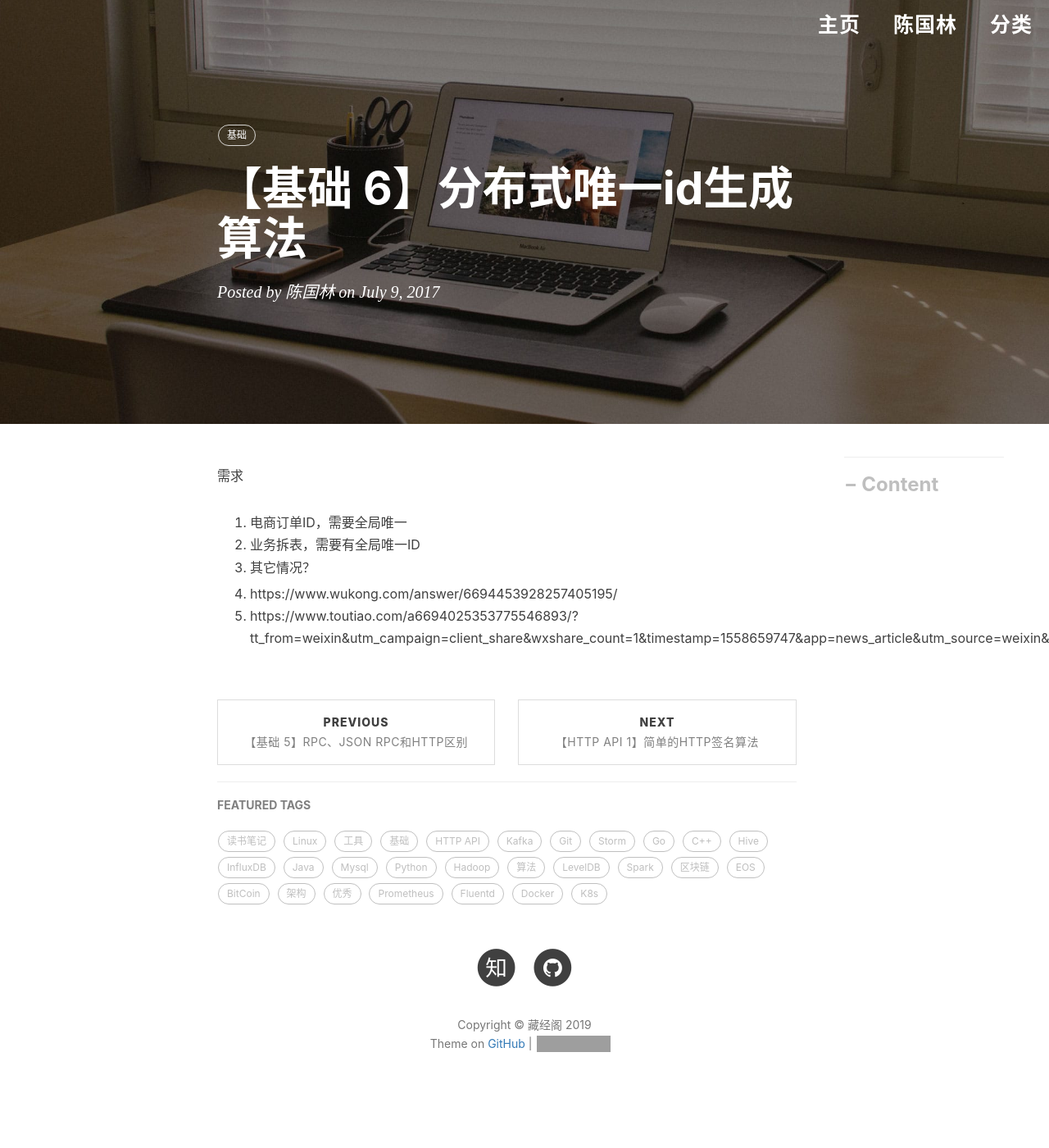
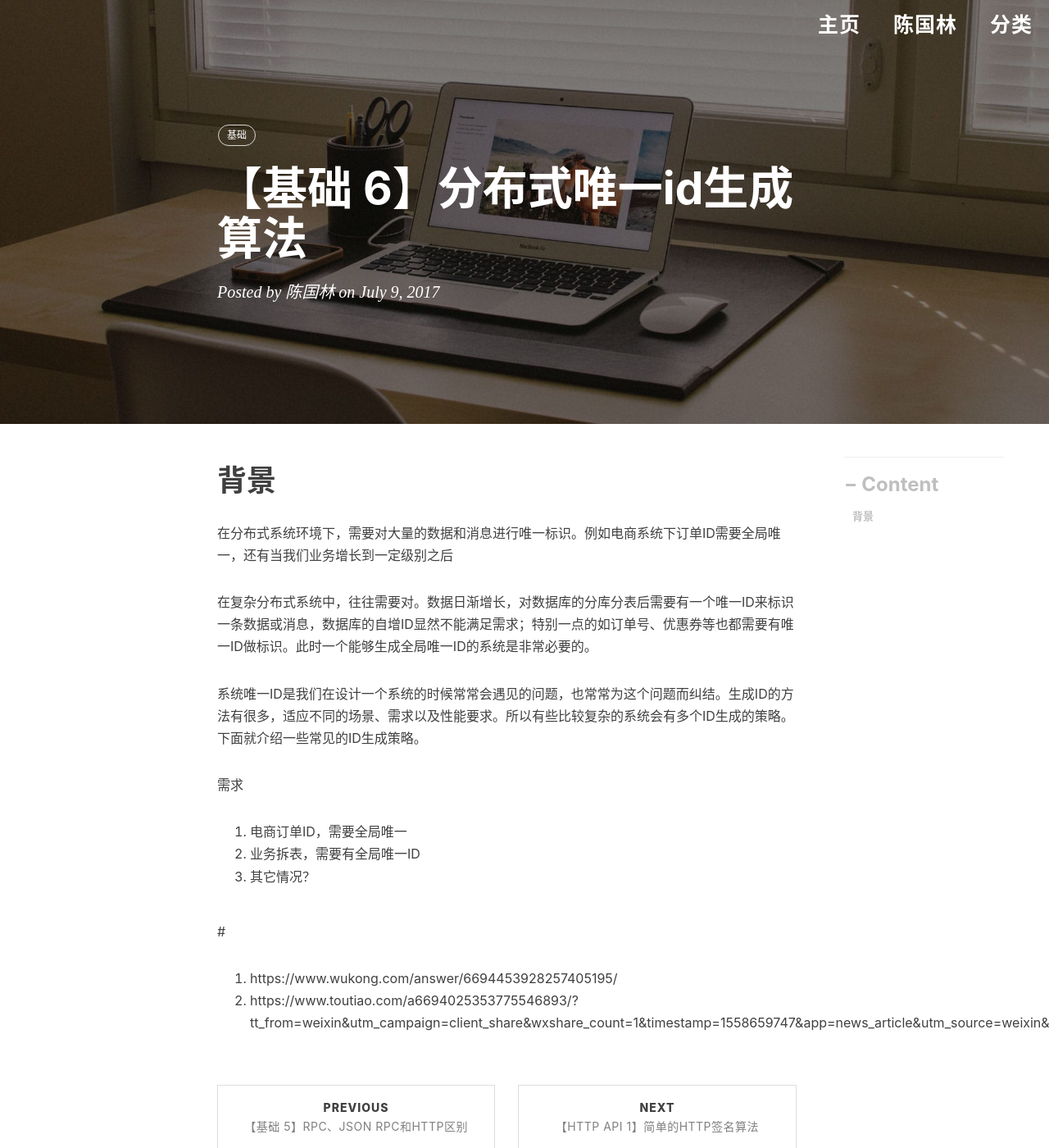
Before and after one commit to engru/chenguolin.github.io, a Jekyll site: the page built from _posts/2017-07-09-【基础-6】分布式唯一ID生成算法.md, in a window 1280 px wide and 1400 px high. Shown: the whole window at 82% size. Built offline with Jekyll 4.4.1, drawn with Linux system fonts in a browser that asks for light colours; nearby versions of some CDN libraries; comment, search, counter and statistics services are not loaded; grey boxes are pictures that could not be loaded.

Commit message:
Update 2017-07-09-【基础-6】分布式唯一ID生成算法.md

```diff
--- a/_posts/2017-07-09-【基础-6】分布式唯一ID生成算法.md
+++ b/_posts/2017-07-09-【基础-6】分布式唯一ID生成算法.md
@@ -6,10 +6,22 @@ tags:          #标签
     - 基础
 ---
 
+# 背景
+在分布式系统环境下，需要对大量的数据和消息进行唯一标识。例如电商系统下订单ID需要全局唯一，还有当我们业务增长到一定级别之后
+
+在复杂分布式系统中，往往需要对。数据日渐增长，对数据库的分库分表后需要有一个唯一ID来标识一条数据或消息，数据库的自增ID显然不能满足需求；特别一点的如订单号、优惠券等也都需要有唯一ID做标识。此时一个能够生成全局唯一ID的系统是非常必要的。
+
+系统唯一ID是我们在设计一个系统的时候常常会遇见的问题，也常常为这个问题而纠结。生成ID的方法有很多，适应不同的场景、需求以及性能要求。所以有些比较复杂的系统会有多个ID生成的策略。下面就介绍一些常见的ID生成策略。
+
 需求
 1. 电商订单ID，需要全局唯一
 2. 业务拆表，需要有全局唯一ID
 3. 其它情况？
 
+
+#
+
+
+
 1. https://www.wukong.com/answer/6694453928257405195/
 2. https://www.toutiao.com/a6694025353775546893/?tt_from=weixin&utm_campaign=client_share&wxshare_count=1&timestamp=1558659747&app=news_article&utm_source=weixin&utm_medium=toutiao_ios&req_id=20190524090227010018060139146B452&group_id=6694025353775546893
```
